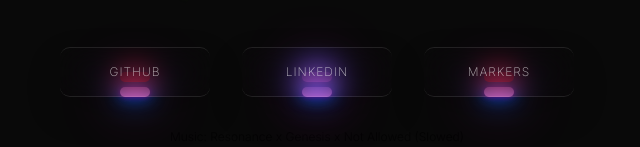
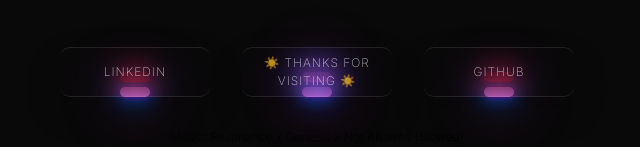
Before and after one commit to MaximePalmino/Lottie-Next.js-GSAP, a Next.js app: page / in a window 1280 px wide. Both pictures are taken after a click on the button "YES". Shown: the part 575-722 px from the top of the page, without its empty margins (323-963 px from the left). Built offline with nearby package versions, Linux system fonts and the light colour scheme.

Commit message:
[ADD]Sun

```diff
--- a/app/components/Main.tsx
+++ b/app/components/Main.tsx
@@ -14,7 +14,7 @@
 import Arrow from "@/assets/svg/Arrow.svg"
 import ScrollTrigger from 'gsap/dist/ScrollTrigger';
 import Image from "next/image";
-
+import Link from "next/link";
 
 // Home component definition
 const Home = () => {
@@ -101,6 +101,27 @@
         }, 2800);
 
     }, []);
+    const handleButtonClick = () => {
+        const hElements = document.getElementsByClassName('random-h');
+
+        // Remove existing "H" elements
+        while (hElements.length > 0) {
+            // @ts-ignore
+            hElements[0].parentNode.removeChild(hElements[0]);
+        }
+
+        // Generate and add new "H" elements randomly
+        for (let i = 0; i < 10; i++) {
+            const hElement = document.createElement('div');
+            hElement.className = 'random-h';
+            hElement.textContent = '☀️';
+            hElement.style.zIndex = '-1';
+            hElement.style.position = 'fixed';
+            hElement.style.left = `${Math.random() * window.innerWidth}px`;
+            hElement.style.top = `${Math.random() * window.innerHeight}px`;
+            document.body.appendChild(hElement);
+        }
+    };
 
     return (
         <div className={isAnimationFinished ? 'h' : ''}>
@@ -134,7 +155,7 @@
                 </div>
                 <div className='flex justify-around pt-32 h-full items-center gap-8  flex-col'>
                     <div ref={btnRef} className='flex gap-2'>
-                            <p className='opacity-60 '>Scroll</p>
+                        <p className='opacity-60 '>Scroll</p>
 
                         <div className='flex opacity-60'>
                             <Image width={'15'} height={'20'} src={Arrow} alt={'arrow'}/>
@@ -146,9 +167,14 @@
                     </div>
 
                     <div className='flex justify-center items-end  gap-8 h-full '>
-                        <button className="btn"><a href="#">Github</a></button>
-                        <button className="btn"><a href="#">LinkedIn</a></button>
-                        <button className="btn"><a href="#">Markers</a></button>
+                        <button className="btn"><Link href="https://www.linkedin.com/in/maxime-palmino-167930100/"
+                                                      target="_blank">LinkedIn</Link></button>
+                        <button className="btn" onClick={handleButtonClick}><a>
+                           ☀️ Thanks for visiting ☀️
+                        </a></button>
+
+                        <button className="btn"><Link href="https://github.com/MaximePalmino/shiningsoul"
+                                                      target="_blank">GitHub</Link></button>
                     </div>
                     <p className='opacity-60 font-light text-xs'>Music: Resonance x Genesis x Not Allowed (Slowed)</p>
 
--- a/app/globals.css
+++ b/app/globals.css
@@ -138,3 +138,29 @@
     bottom: 0;
     animation: gradientAnimation 5s infinite;
 }
+
+
+/* Add this to your styles or global styles */
+.random-h {
+    position: absolute;
+    animation: moveRandomly 10s infinite linear;
+}
+
+
+@keyframes moveRandomly {
+    0% {
+        transform: translate(0, 0);
+    }
+    25% {
+        transform: translate(50px, 50px) rotate(45deg);
+    }
+    50% {
+        transform: translate(100px, 0) rotate(90deg);
+    }
+    75% {
+        transform: translate(50px, -50px) rotate(135deg);
+    }
+    100% {
+        transform: translate(0, 0) rotate(180deg);
+    }
+}
```
